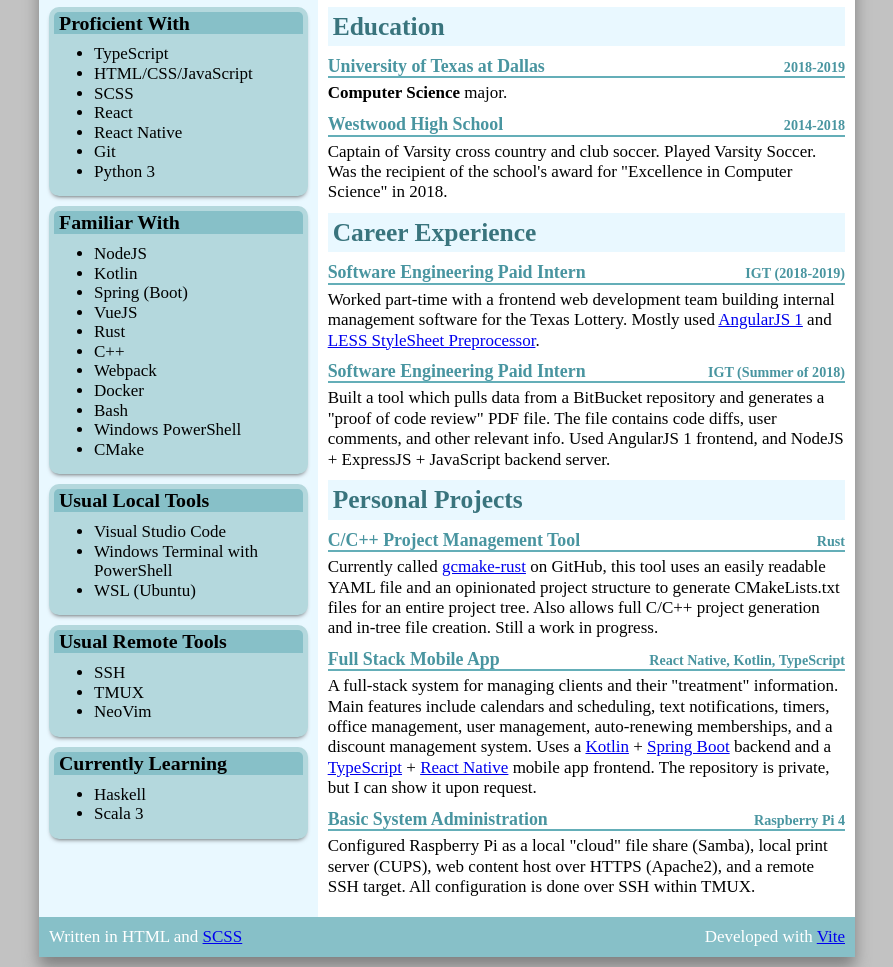
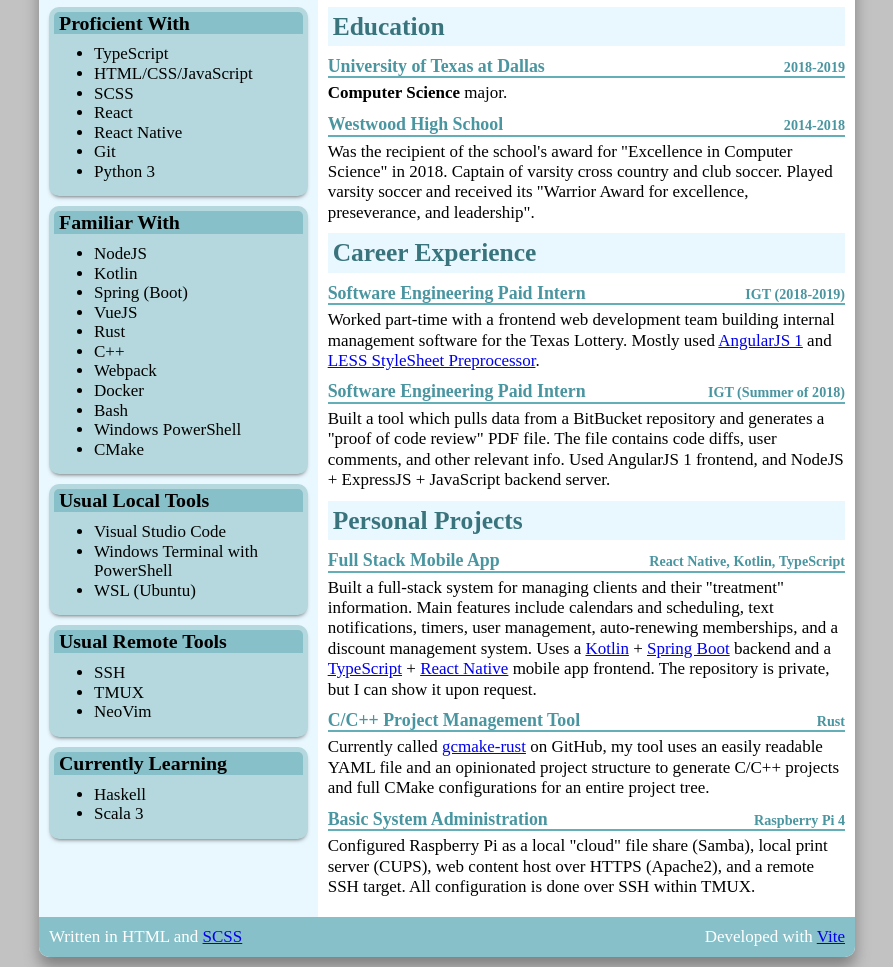
Before and after one commit to scupit/SkylarCupitResume, a website built with Vite: page index.html in a window 1280 px wide. Shown: the part 109-1076 px from the top of the page, without its empty margins (193-1086 px from the left). Built offline with nearby package versions, Linux system fonts and the light colour scheme.

Commit message:
Added michelle's suggestions

```diff
--- a/index.html
+++ b/index.html
@@ -133,8 +133,9 @@
               <h5>2014-2018</h5>
             </header>
             <p>
-              Captain of Varsity cross country and club soccer. Played Varsity Soccer.
               Was the recipient of the school's award for "Excellence in Computer Science" in 2018.
+              Captain of varsity cross country and club soccer. Played varsity soccer and received
+              its "Warrior Award for excellence, preseverance, and leadership".
             </p>
           </div>
           <section>
@@ -167,6 +168,21 @@
 
           <section>
             <h2>Personal Projects </h2>
+
+            <div class="info-block">
+              <header>
+                <h3>Full Stack Mobile App</h3>
+                <h5>React Native, Kotlin, TypeScript</h5>
+              </header>
+              <p>
+                Built a full-stack system for managing clients and their "treatment" information.
+                Main features include calendars and scheduling, text notifications, timers, user management, auto-renewing memberships, and a discount management system.
+                Uses a <a href="https://kotlinlang.org/" target="_blank">Kotlin</a> + <a href="https://spring.io/projects/spring-boot" target="_blank">Spring Boot</a>
+                backend and a <a href="https://www.typescriptlang.org/" target="_blank">TypeScript</a> + <a href="https://reactnative.dev/" target="_blank">React Native</a>
+                mobile app frontend. The repository is private, but I can show it upon request.
+              </p>
+            </div>
+
             <div class="info-block">
               <header>
                 <h3>C/C++ Project Management Tool</h3>
@@ -174,26 +190,10 @@
               </header>
               <p>
                 Currently called <a href="https://github.com/scupit/gcmake-rust" target="_blank">gcmake-rust</a> on GitHub,
-                this tool uses an easily readable YAML file and an opinionated project structure to generate
-                CMakeLists.txt files for an entire project tree. Also allows full C/C++ project
-                generation and in-tree file creation. Still a work in progress.
+                my tool uses an easily readable YAML file and an opinionated project structure to generate
+                C/C++ projects and full CMake configurations for an entire project tree.
               </p>
             </div>
-
-            <div class="info-block">
-              <header>
-                <h3>Full Stack Mobile App</h3>
-                <h5>React Native, Kotlin, TypeScript</h5>
-              </header>
-              <p>
-                A full-stack system for managing clients and their "treatment" information. Main features include calendars and scheduling,
-                text notifications, timers, office management, user management, auto-renewing memberships, and a discount management system.
-                Uses a <a href="https://kotlinlang.org/" target="_blank">Kotlin</a> + <a href="https://spring.io/projects/spring-boot" target="_blank">Spring Boot</a>
-                backend and a <a href="https://www.typescriptlang.org/" target="_blank">TypeScript</a> + <a href="https://reactnative.dev/" target="_blank">React Native</a>
-                mobile app frontend. The repository is private, but I can show it upon request.
-              </p>
-            </div>
-
             <div class="info-block">
               <header>
                 <h3>Basic System Administration</h3>
--- a/src/style.scss
+++ b/src/style.scss
@@ -250,6 +250,7 @@
   }
 }
 
+// All screens (not printing)
 @media screen {
   body {
     justify-content: center;
@@ -261,6 +262,7 @@
   }
 }
 
+// Screens wider than an upright mobile phone
 @media screen and (min-width: 480px) {
   body {
     padding-top: $spacing-normal;
@@ -271,10 +273,12 @@
     width: 8.5in;
     height: 11in;
     box-shadow: 0 10px 15px 0 grey;
+    border-radius: 10px;
   }
 
   #resume-header {
     flex-direction: row;
+    border-radius: 10px 10px 0 0;
   }
 
   #resume-body .contact-section {
@@ -289,6 +293,7 @@
 
   #resume-footer {
     flex-direction: row;
+    border-radius: 0 0 10px 10px;
   }
 
   .contact-section {
```
